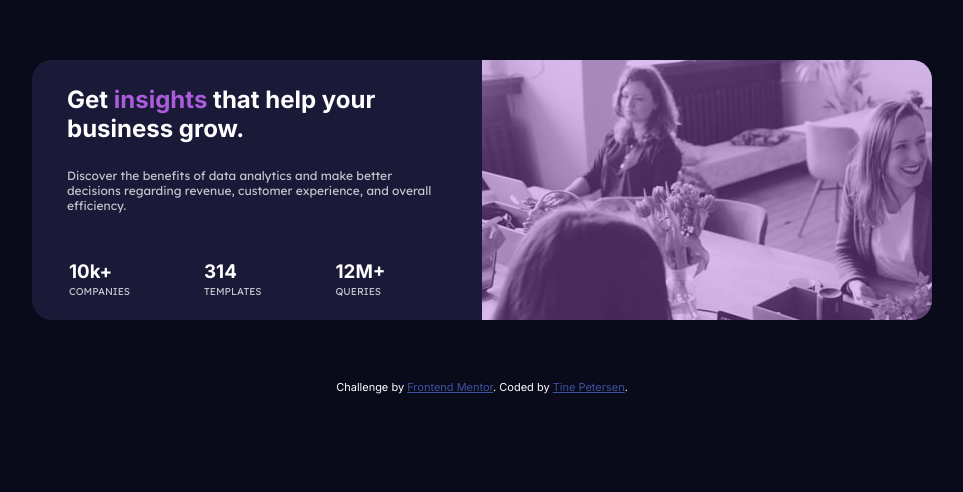
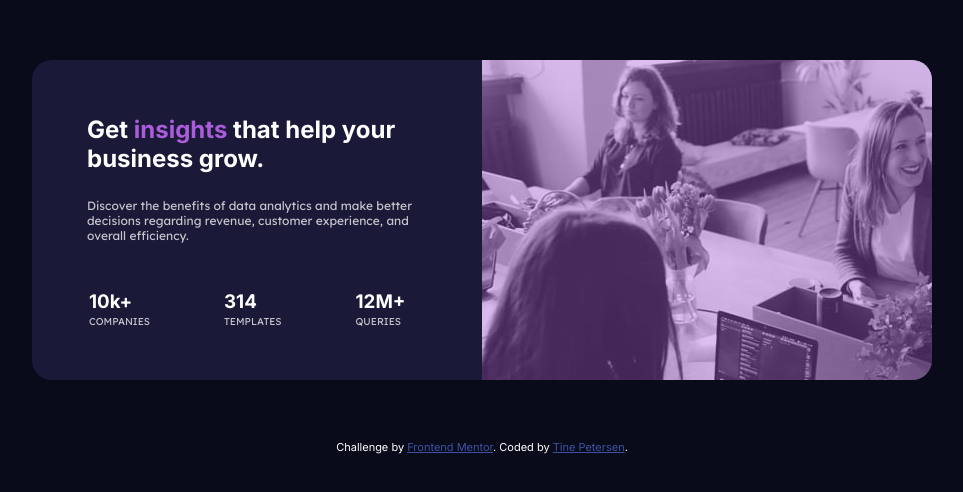
Before and after one commit to TineMSPetersen/Stats-preview-card-component, a plain HTML site: page index.html in a window 1536 px wide. Shown: the whole page, without its empty margins (286-1249 px from the left). Drawn offline with Linux system fonts and the light colour scheme.

Commit message:
Adjust desktop section sizing

```diff
--- a/style.css
+++ b/style.css
@@ -90,6 +90,10 @@ p {
     text-align: left;
   }
 
+  .wrapper {
+    padding:30px 20px;
+  }
+
   .image-container {
     height: 100%;
     border-radius: 0 20px 20px 0;
```
